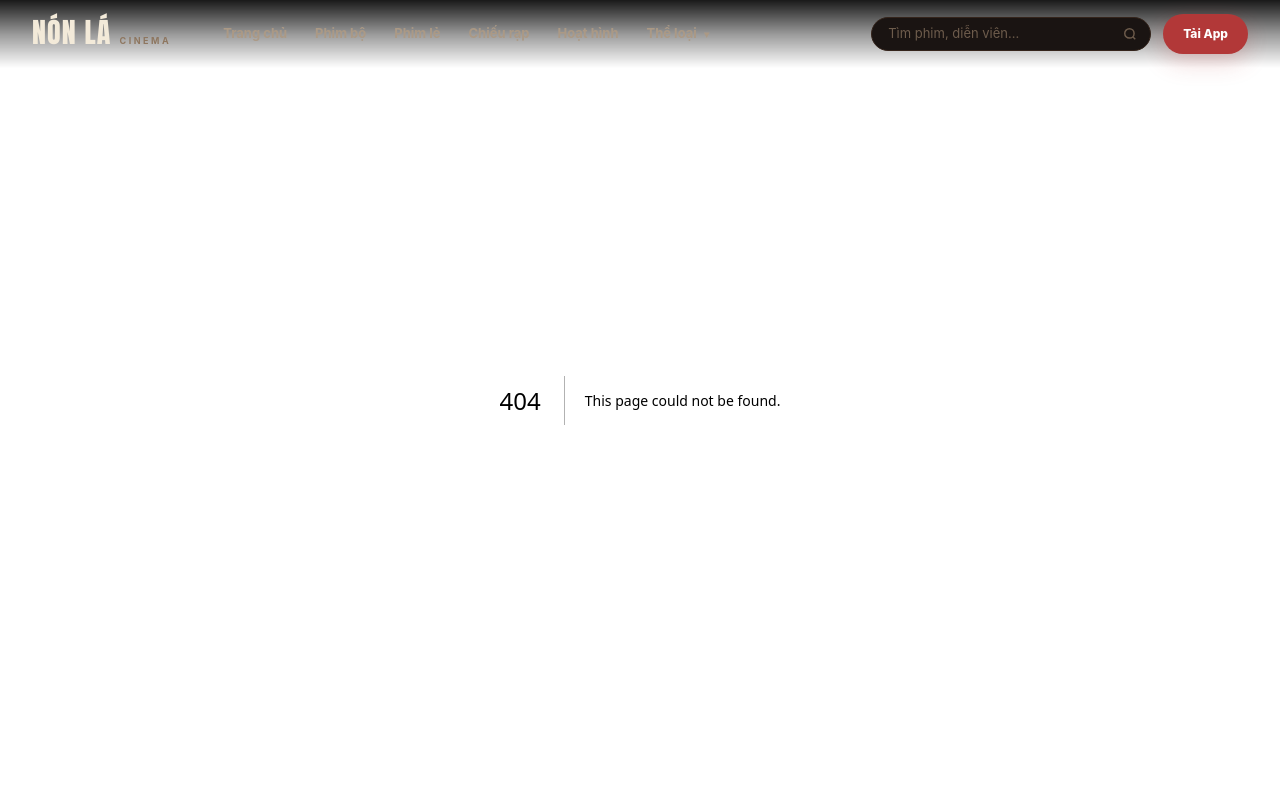
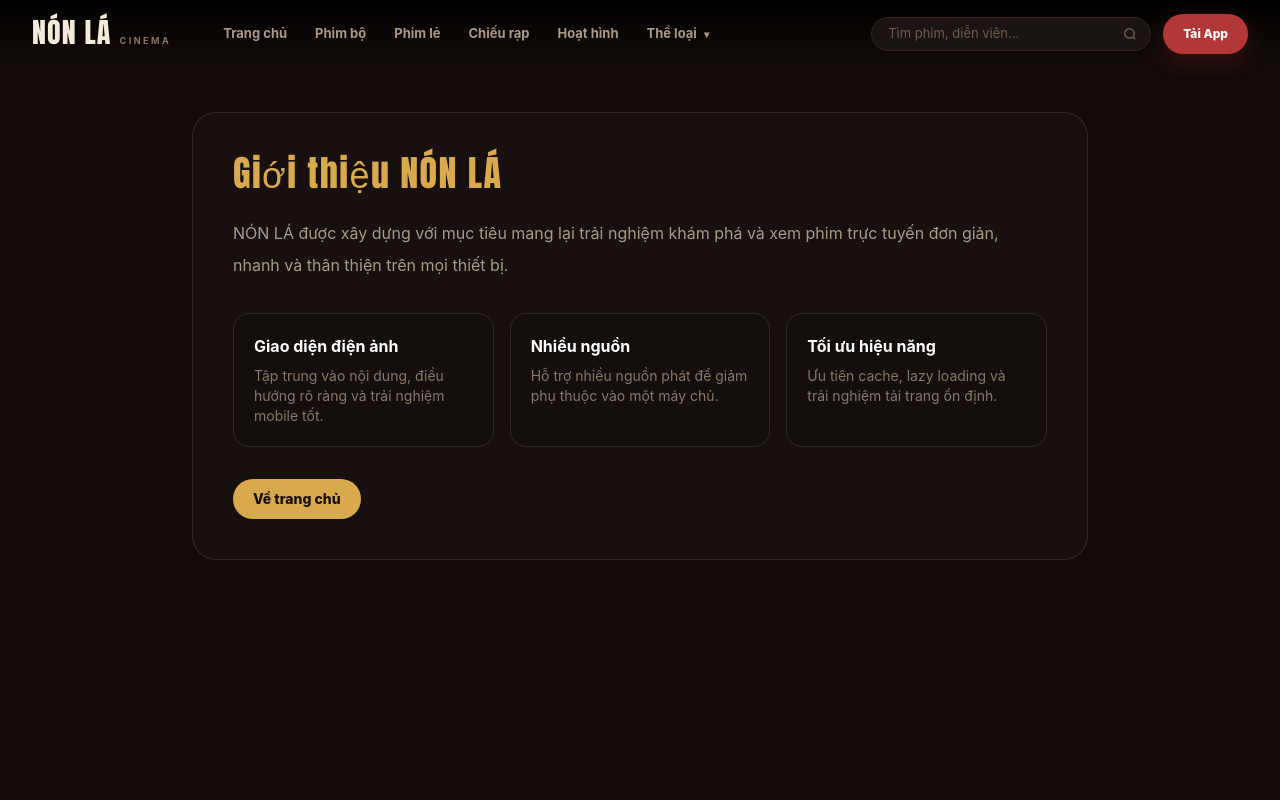
Before and after one commit to ngnhatminh-uneti/nonla, a Next.js app: page /gioi-thieu in a window 1280 px wide. Before the commit this address had no page. Shown: the top 800 px of the page. Built offline with nearby package versions, Linux system fonts and the light colour scheme.

Commit message:
feat: add public about page

```diff
--- /dev/null
+++ b/app/gioi-thieu/page.js
@@ -0,0 +1,7 @@
+import Link from 'next/link';
+
+export const metadata = { title: 'Giới thiệu — NÓN LÁ', description: 'Tìm hiểu về NÓN LÁ.' };
+
+export default function AboutPage() {
+  return <main className="min-h-screen bg-[#120b09] px-4 pb-16 pt-28 text-[#f3ead9] md:px-8"><div className="mx-auto max-w-4xl rounded-3xl border border-white/10 bg-white/[.025] p-6 md:p-10"><div className="font-display text-4xl text-[#d9a94d]">Giới thiệu NÓN LÁ</div><p className="mt-6 leading-8 text-[#ab9985]">NÓN LÁ được xây dựng với mục tiêu mang lại trải nghiệm khám phá và xem phim trực tuyến đơn giản, nhanh và thân thiện trên mọi thiết bị.</p><div className="mt-8 grid gap-4 md:grid-cols-3"><div className="rounded-2xl border border-white/10 bg-black/10 p-5"><b className="text-white">Giao diện điện ảnh</b><p className="mt-2 text-sm text-[#897666]">Tập trung vào nội dung, điều hướng rõ ràng và trải nghiệm mobile tốt.</p></div><div className="rounded-2xl border border-white/10 bg-black/10 p-5"><b className="text-white">Nhiều nguồn</b><p className="mt-2 text-sm text-[#897666]">Hỗ trợ nhiều nguồn phát để giảm phụ thuộc vào một máy chủ.</p></div><div className="rounded-2xl border border-white/10 bg-black/10 p-5"><b className="text-white">Tối ưu hiệu năng</b><p className="mt-2 text-sm text-[#897666]">Ưu tiên cache, lazy loading và trải nghiệm tải trang ổn định.</p></div></div><Link href="/" className="mt-8 inline-flex rounded-full bg-[#d9a94d] px-5 py-2.5 text-sm font-extrabold text-[#160e08]">Về trang chủ</Link></div></main>;
+}
```
